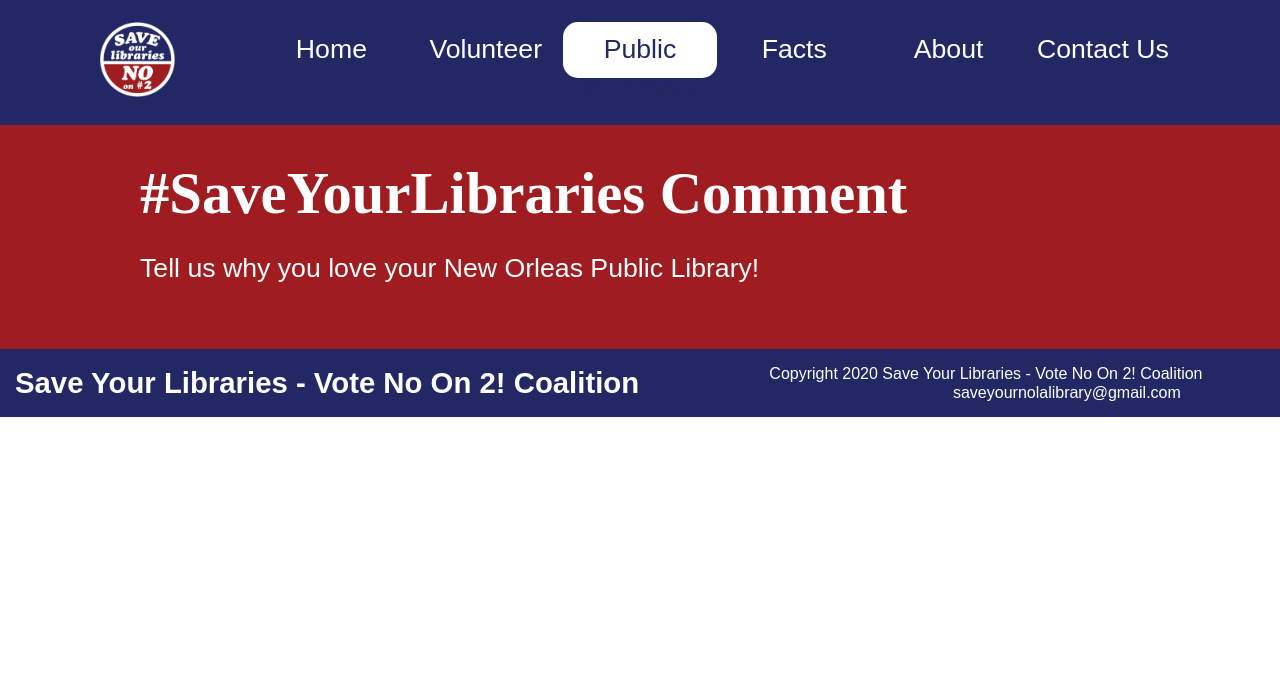
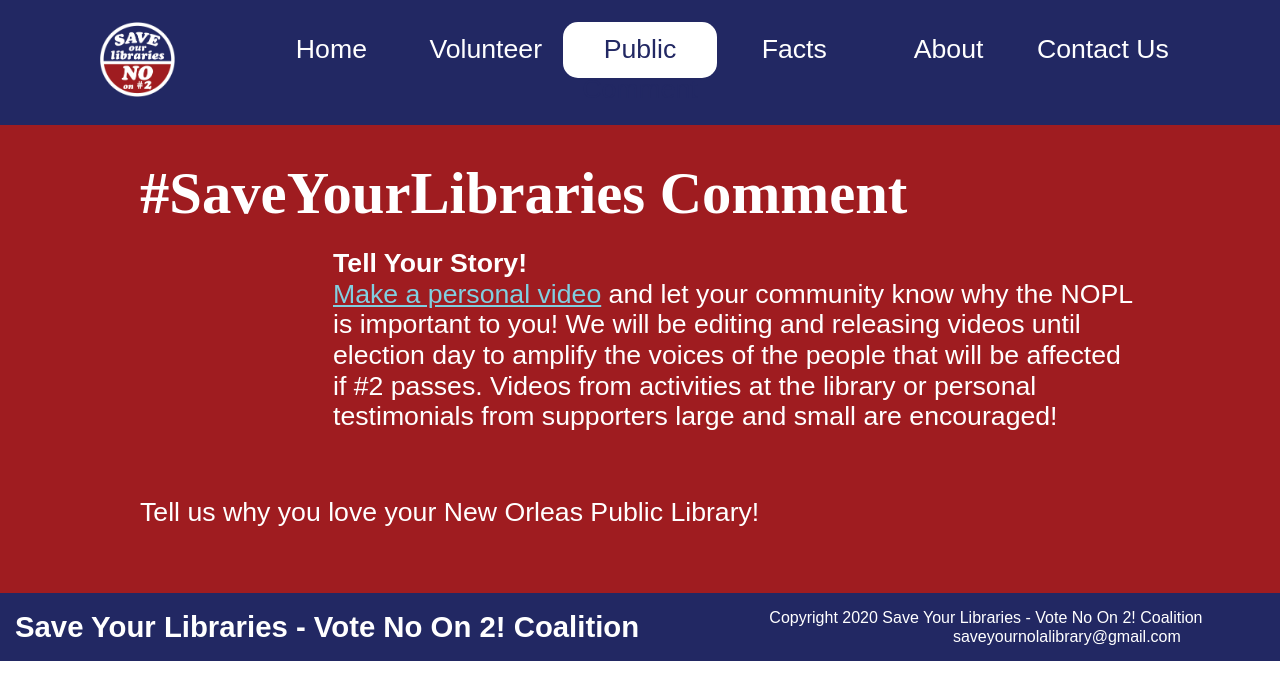
Before and after one commit to zhephree/saveyourlibraries, a PHP site: page /comment in a window 1280 px wide. Shown: the top 687 px of the page. Run offline with PHP 8.4, Linux system fonts and the light colour scheme; some libraries are stand-ins or nearby versions; some web fonts are replaced.

Commit message:
add video submission form to comment page

```diff
--- a/comment.php
+++ b/comment.php
@@ -5,6 +5,15 @@ require('_header.php');
 ?>
 		<section class="red">
 			<h1>#SaveYourLibraries Comment</h1>
+
+			<div class="bullet-item">
+				<i class="fad fa-video-plus"></i>
+				<p>
+					<strong>Tell Your Story!</strong><br>
+					<a href="https://forms.gle/b7aLpqSjDngoSsiW7" target="_blank" rel="noopener">Make a personal video</a> and let your community know why the NOPL is important to you! We will be editing and releasing videos until election day to amplify the voices of the people that will be affected if #2 passes. Videos from activities at the library or personal testimonials from supporters large and small are encouraged!
+				</p>
+			</div>
+
 			<p>Tell us why you love your New Orleas Public Library!</p>
 
 			<div id="disqus_thread"></div>
```
